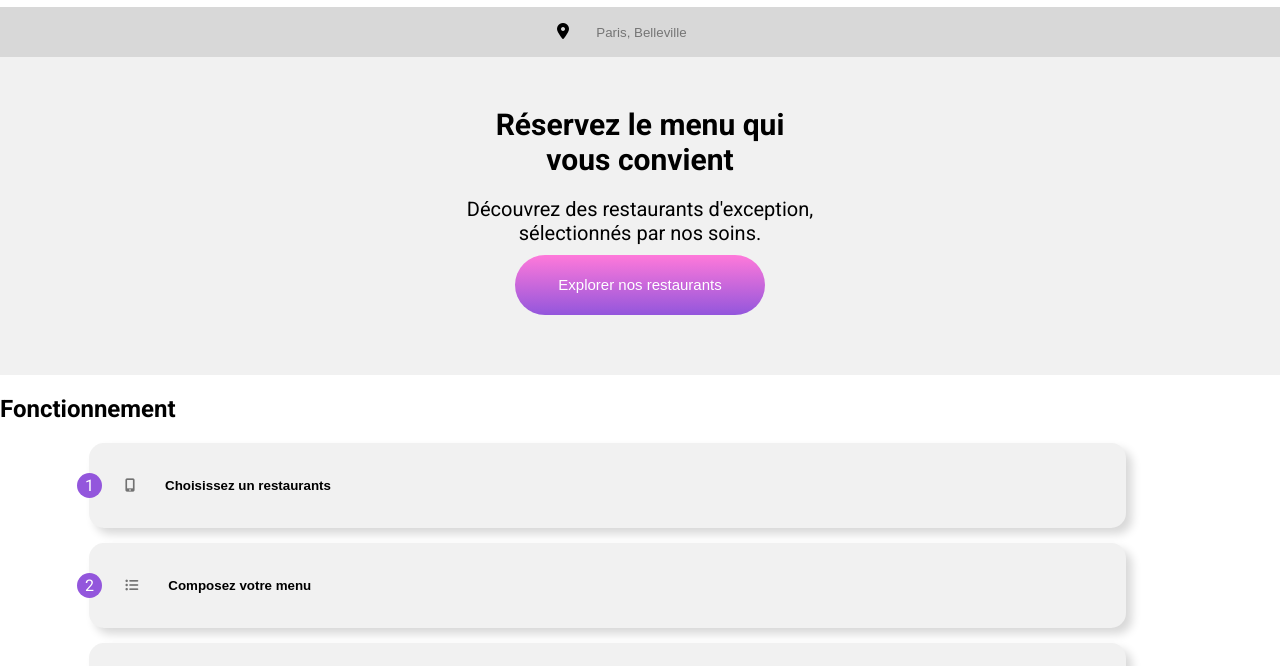
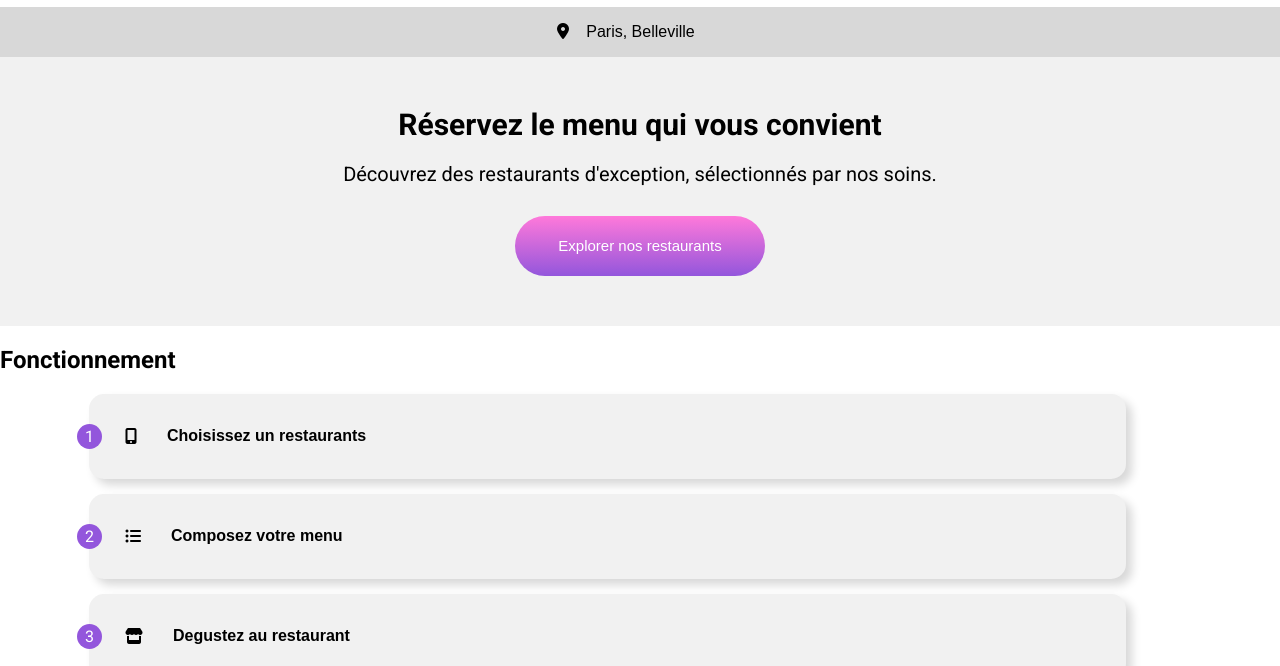
Before and after one commit to MaupouKevin/P3-OhMyFood, a website: page index.html in a window 1280 px wide. Shown: the part 122-788 px from the top of the page. Drawn offline with Linux system fonts and the light colour scheme; a web font is replaced by a local one.

Commit message:
amelioration animation + generale

```diff
--- a/index.html
+++ b/index.html
@@ -39,12 +39,10 @@
         <div class="reservation-block">
 
             <div class="reservation-title">
-                <h2>Réservez le menu qui</h2>
-                <h2>vous convient</h2>
+                <h2>Réservez le menu qui vous convient</h2>
             </div>
             <div class="reservation-text">
-                <p>Découvrez des restaurants d'exception,</p>
-                <p>sélectionnés par nos soins.</p>
+                <p>Découvrez des restaurants d'exception, sélectionnés par nos soins.</p>
             </div>
 
             <button><a href="#restaurants">Explorer nos restaurants</a></button>
@@ -56,13 +54,13 @@
             <h2>Fonctionnement</h2>
 
             <div>
-                <p>1</p><button><i class="fa-solid fa-mobile-screen-button"></i>Choisissez un restaurants</button>
+                <p>1</p><button><i class="fa-solid fa-mobile-screen-button"></i><span>Choisissez un restaurants</span></button>
             </div>
             <div>
-                <p>2</p><button><i class="fa-solid fa-list-ul"></i>Composez votre menu</button>
+                <p>2</p><button><i class="fa-solid fa-list-ul"></i><span>Composez votre menu</span></button>
             </div>
             <div>
-                <p>3</p><button><i class="fa-solid fa-store"></i>Degustez au restaurant</button>
+                <p>3</p><button><i class="fa-solid fa-store"></i><span>Degustez au restaurant</span></button>
             </div>
 
 
--- a/sass/components/loading-spinner.scss
+++ b/sass/components/loading-spinner.scss
@@ -12,24 +12,31 @@
     font-size: 4em;
     margin-bottom: 50px;
     color: #99E2D0;
-    animation: loader-rotate 1500ms both;
-    animation-iteration-count: 2;
+    animation: loader 3000ms both;
   }
 
-  @keyframes loader-rotate{
-    to{
-      transform: rotate(360deg);
-    }
-  }
+
 
 @keyframes loader {
-    0% {
-        opacity: 1;
+
+    35% {
+      transform: rotate(360deg);
+      animation-timing-function: cubic-bezier(.53,0,.47,.90);
 
     }
 
+    70% {
+        transform: rotate(360deg);
+        animation-timing-function: cubic-bezier(.53,.15,.47,1);
+
+    }
+
+    99% {
+      opacity: 1;
+    }
+
     100% {
-        opacity: 0;
+      opacity: 0;
     }
 }
 
--- a/sass/main.scss
+++ b/sass/main.scss
@@ -26,9 +26,15 @@ nav {
 
     input {
         width: 150px;
+        font-size: 16px;
         background: darken($color: $back-color, $amount: 10%);
         border: none;
         text-align: center;
+
+        &::placeholder {
+            color: black;
+            opacity: 1;
+        }
     }
 }
 
@@ -38,16 +44,19 @@ section {
 
 .reservation-block {
     width: 100%;
+    align-items: center;
     @extend header;
     background: $back-color;
     padding: 20px 0px 20px 0px;
 
     h2 {
+        text-align: center;
         font-size: 30px;
         margin: 0px;
     }
 
     p {
+        text-align: center;
         margin: 0px;
         font-size: 20px;
     }
@@ -60,13 +69,13 @@ section {
 
 .reservation-title {
     @extend header;
-    margin: 30px 0px 10px 0px;
+    margin: 30px 40px 10px 40px;
 
 }
 
 .reservation-text {
     @extend header;
-    margin: 10px 0px 10px 0px;
+    margin: 10px 20px 10px 20px;
 }
 
 .fonctionnement {
@@ -100,25 +109,43 @@ section {
 
         button {
             @include block;
+            font-size: medium;
             align-items: center;
 
-            &:hover {
-                background-color: rgba(147, 86, 220);
+            i {
+                margin: 0px 0px 0px 30px;
             }
 
-            i {
-                color: darken($color: $back-color, $amount: 50%);
-                margin: 0px 30px 0px 30px
+            span {
+                margin: 0px 0px 0px 30px;
             }
 
+            &:hover {
 
+                ::after {
+                    opacity: 0.6;
+                }
+
+                i {
+                    color: darken($color: #9356DC, $amount: 20%);
+                    margin: 0px 0px 0px 30px
+                }
+            }
+
+            &::after {
+                opacity: 0;
+                background-color: #9356DC;
+            }
         }
     }
+
+
 }
 
 main {
     @extend header;
     background-color: $back-color;
+    padding-bottom: 50px;
 
 }
 
@@ -171,6 +198,7 @@ footer {
 .footer-logo {
     width: 30%;
     margin: 30px 0px 0px 20px;
+
     img {
         @include images;
         filter: invert(1);
--- a/sass/menu.scss
+++ b/sass/menu.scss
@@ -87,7 +87,7 @@ main {
     height: fit-content;
     margin-top: 15px;
     justify-content: space-between;
-    animation: appear-block 1700ms 200ms both;
+    animation: appear-block 800ms 200ms both;
 
     &:active {
 
@@ -158,6 +158,31 @@ main {
 
 }
 
+.block2 {
+    animation-delay: 400ms;
+}
+.block3 {
+    animation-delay: 600ms;
+}
+.block4 {
+    animation-delay: 800ms;
+}
+.block5 {
+    animation-delay: 1000ms;
+}
+.block6 {
+    animation-delay: 1200ms;
+}
+.block7 {
+    animation-delay: 1400ms;
+}
+.block8 {
+    animation-delay: 1600ms;
+}
+.block9 {
+    animation-delay: 1800ms;
+}
+
 .order-button {
     display: flex;
     justify-content: center;
--- a/sass/utils/_variables.scss
+++ b/sass/utils/_variables.scss
@@ -20,7 +20,7 @@ body {
     background: $heart-color;
     border: none;
     border-radius: 30px;
-    margin: 0px 0px 40px 0px;
+    margin: 20px 0px 30px 0px;
 
     a {
         padding: 21px;
@@ -52,7 +52,7 @@ body {
 @keyframes appear-block {
     0% {
         opacity: 0;
-
+        transform: translateY(100%);
     }
     20% {
         opacity: 0.2;
@@ -65,19 +65,20 @@ body {
     }
     80% {
         opacity: 0.8;
+        transform: translateY(0%);
     }
     100% {
         opacity: 1;
     }
-
 }
 
 @mixin text-block {
+    width: 500px;
     display: flex;
-    margin: 0px;
+    text-overflow: ellipsis;
     overflow: hidden;
     white-space: nowrap;
-    text-overflow: ellipsis;
+    margin: 0px;
 }
 
 @mixin block {
@@ -139,7 +140,7 @@ body {
         margin: 0px 15px 0px 0px;
 
         i {
-            color: $heart-color;
+            color: #9356DC;
             font-size: 35px;
             font-weight: 700;
 
```
Also changed, not shown: menu_1.html (+8 -8 lines), css/style-menu.css, css/style.css, 2 other files.
